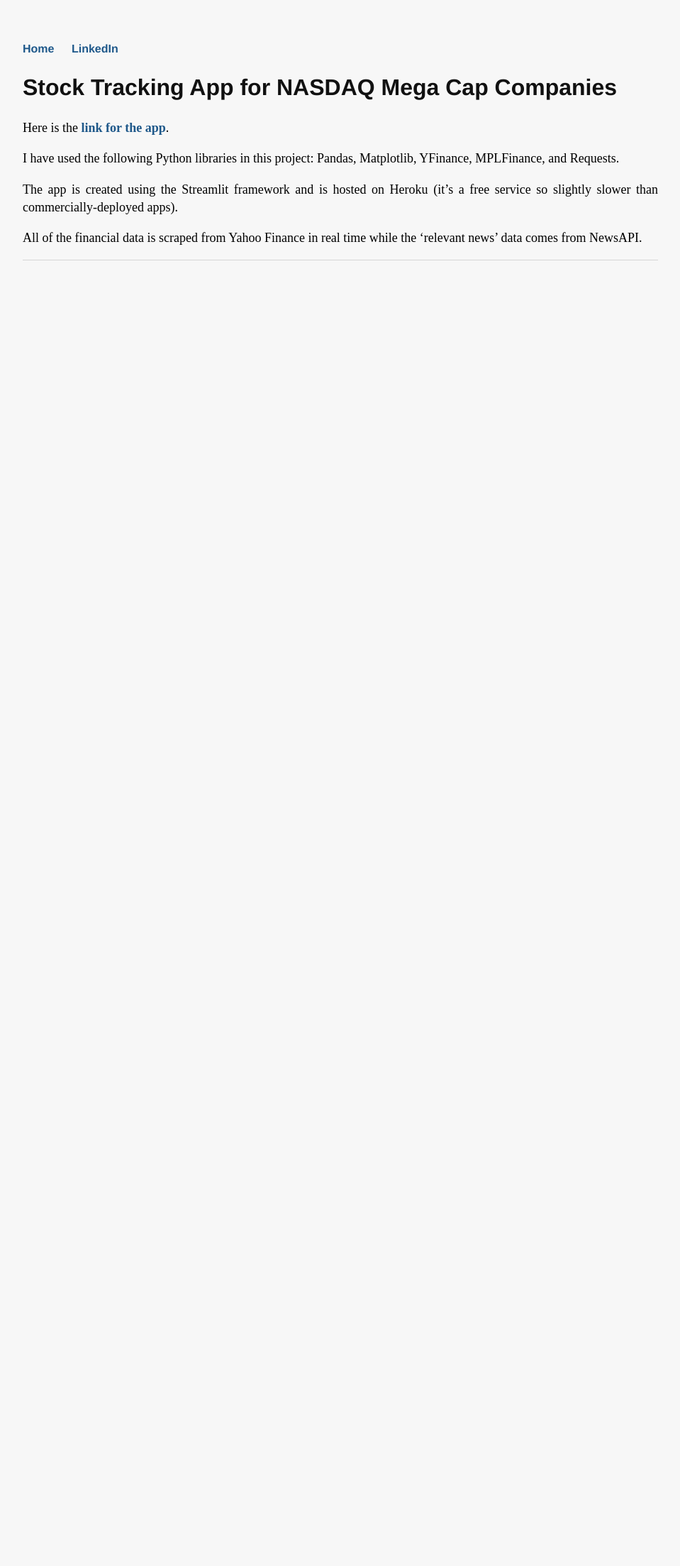
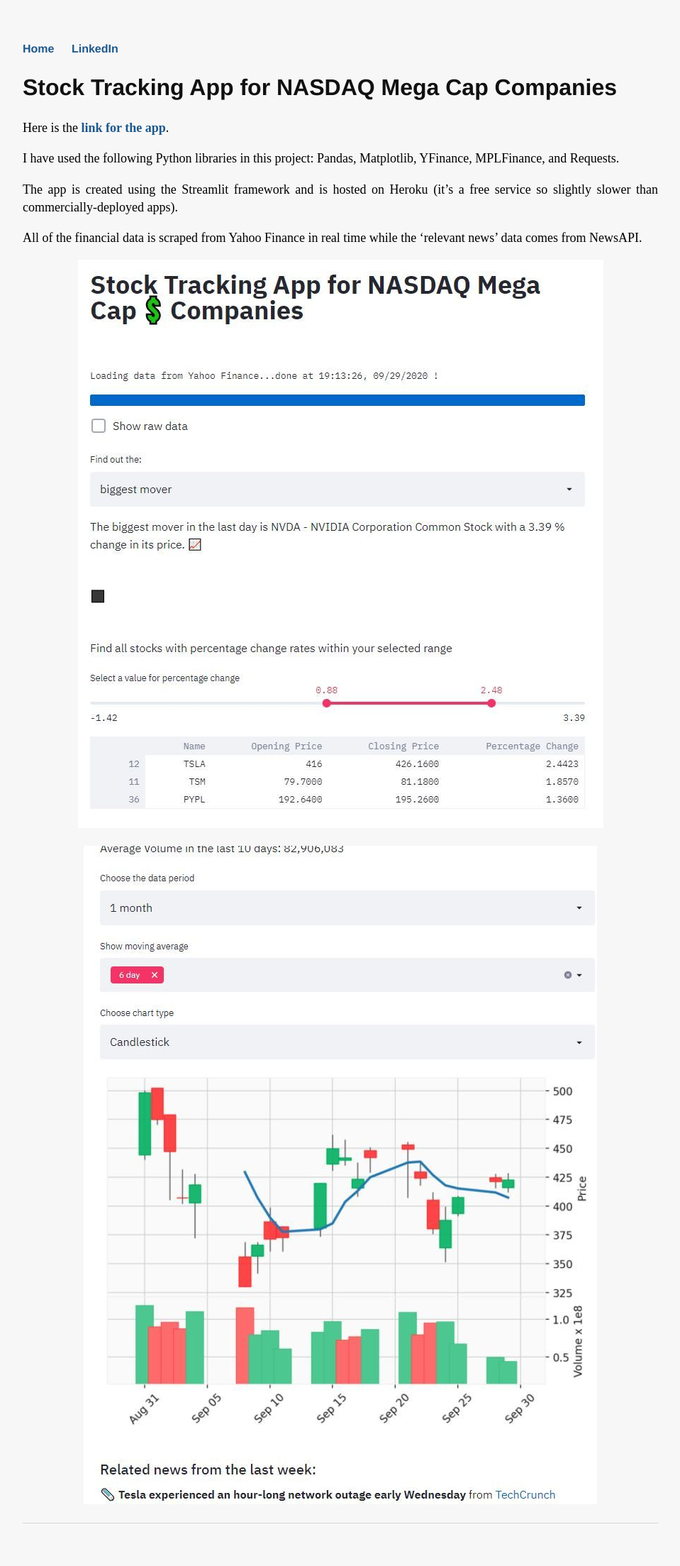
Before and after one commit to h2kh/h2kh.github.io, a Jekyll site: the page built from _posts/2019-06-07-Mega-Cap-Stock-tracking-App.md, in a window 1280 px wide. Shown: the whole page at 71% size, without its empty margins (160-1119 px from the left). Built offline with Jekyll 4.4.1, drawn with Linux system fonts in a browser that asks for light colours; before the commit the page ends 900 px from its top, so only the background shows below that.

Commit message:
Update 2019-06-07-Mega-Cap-Stock-tracking-App.md

```diff
--- a/_posts/2019-06-07-Mega-Cap-Stock-tracking-App.md
+++ b/_posts/2019-06-07-Mega-Cap-Stock-tracking-App.md
@@ -12,3 +12,11 @@
 The app is created using the Streamlit framework and is hosted on Heroku (it's a free service so slightly slower than commercially-deployed apps).
 
 All of the financial data is scraped from Yahoo Finance in real time while the 'relevant news' data comes from NewsAPI.
+
+{:refdef: style="text-align: center;"}
+![Dashboard snapshot]({{ site.baseimg }}/assets/stock1.jpg)
+{: refdef}
+
+{:refdef: style="text-align: center;"}
+![Dashboard snapshot]({{ site.baseimg }}/assets/stock2.jpg)
+{: refdef}
```
